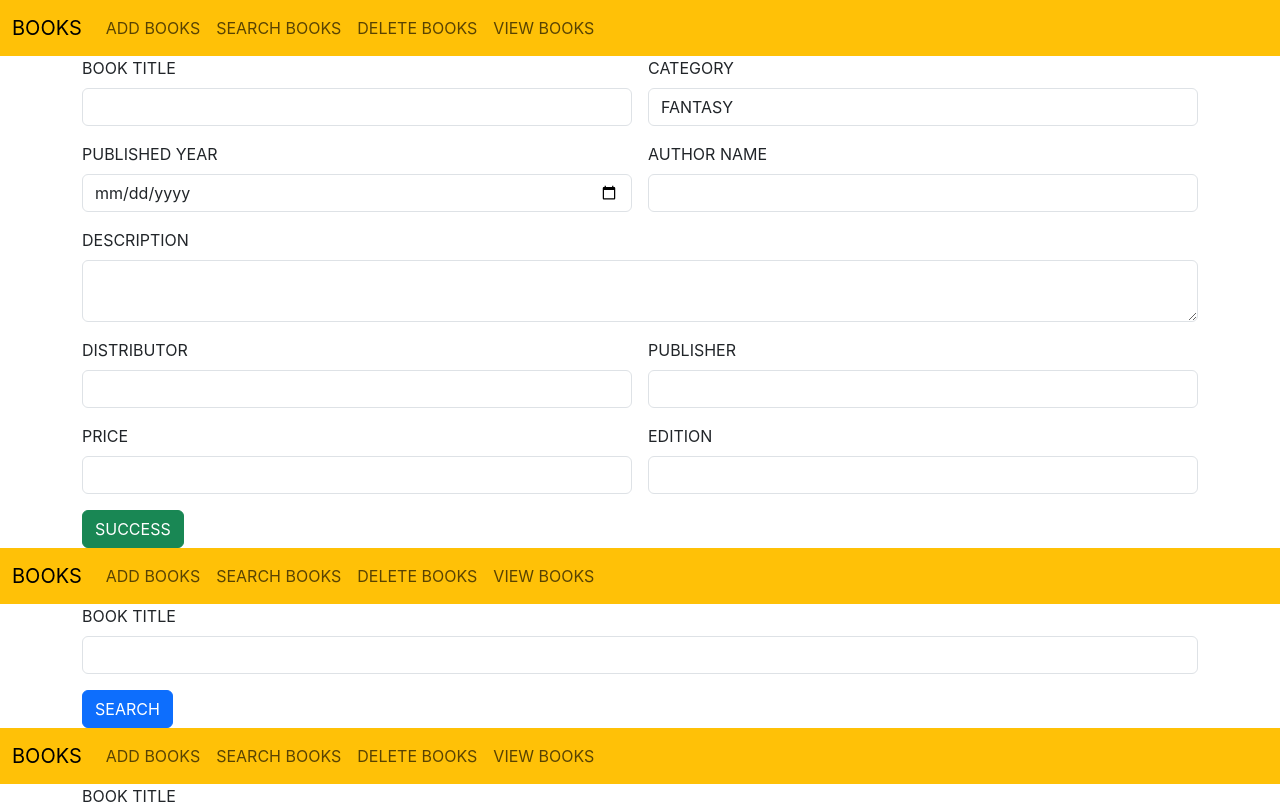
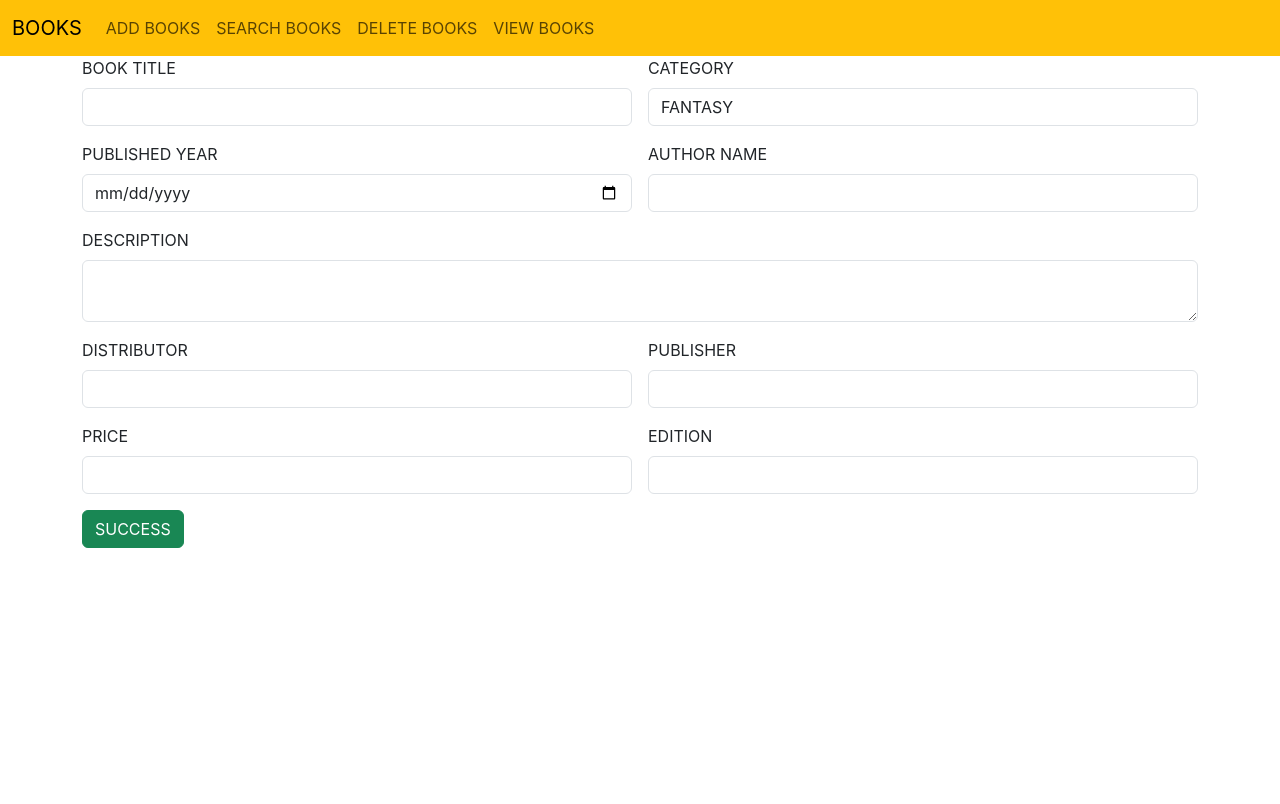
Before and after one commit to safabeegum/BOOK-REACT, a React (Create React App) app: page / in a window 1280 px wide. Shown: the top 804 px of the page. Built offline with nearby package versions, Linux system fonts and the light colour scheme.

Commit message:
Completed

```diff
--- a/package.json
+++ b/package.json
@@ -8,6 +8,7 @@
     "@testing-library/user-event": "^13.5.0",
     "react": "^18.3.1",
     "react-dom": "^18.3.1",
+    "react-router-dom": "^6.23.1",
     "react-scripts": "5.0.1",
     "web-vitals": "^2.1.4"
   },
--- a/src/App.js
+++ b/src/App.js
@@ -4,15 +4,18 @@ import AddBooks from './components/AddBooks';
 import SearchBooks from './components/SearchBooks';
 import DeleteBooks from './components/DeleteBooks';
 import ViewBooks from './components/ViewBooks';
+import { BrowserRouter, Route, Routes } from 'react-router-dom';
 
 function App() {
   return (
-    <div>
-      <AddBooks/>
-      <SearchBooks/>
-      <DeleteBooks/>
-      <ViewBooks/>
-    </div>
+    <BrowserRouter>
+    <Routes>
+      <Route path='/' element={<AddBooks/>}/>
+      <Route path='/search' element={<SearchBooks/>}/>
+      <Route path='/delete' element={<DeleteBooks/>}/>
+      <Route path='/viewall' element={<ViewBooks/>}/>
+      </Routes>
+      </BrowserRouter>
   );
 }
 
--- a/src/components/Navbar.jsx
+++ b/src/components/Navbar.jsx
@@ -11,10 +11,10 @@ const Navbar = () => {
     </button>
     <div class="collapse navbar-collapse" id="navbarNavAltMarkup">
       <div class="navbar-nav">
-        <a class="nav-link" href="#">ADD BOOKS</a>
-        <a class="nav-link" href="#">SEARCH BOOKS</a>
-        <a class="nav-link" href="#">DELETE BOOKS</a>
-        <a class="nav-link" href="#">VIEW BOOKS</a>
+        <a class="nav-link" href="/">ADD BOOKS</a>
+        <a class="nav-link" href="/search">SEARCH BOOKS</a>
+        <a class="nav-link" href="/delete">DELETE BOOKS</a>
+        <a class="nav-link" href="/viewall">VIEW BOOKS</a>
       </div>
     </div>
   </div>
```
Also changed, not shown: 1 other file (tests, documents, lock files or other folders).
